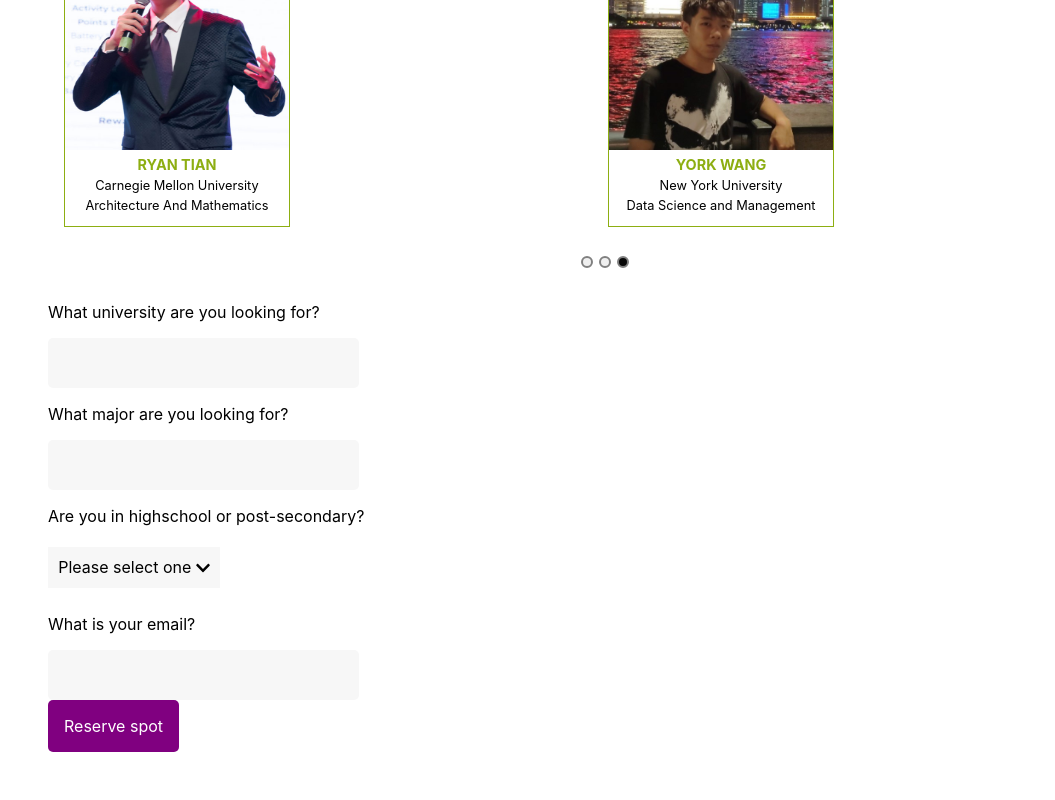
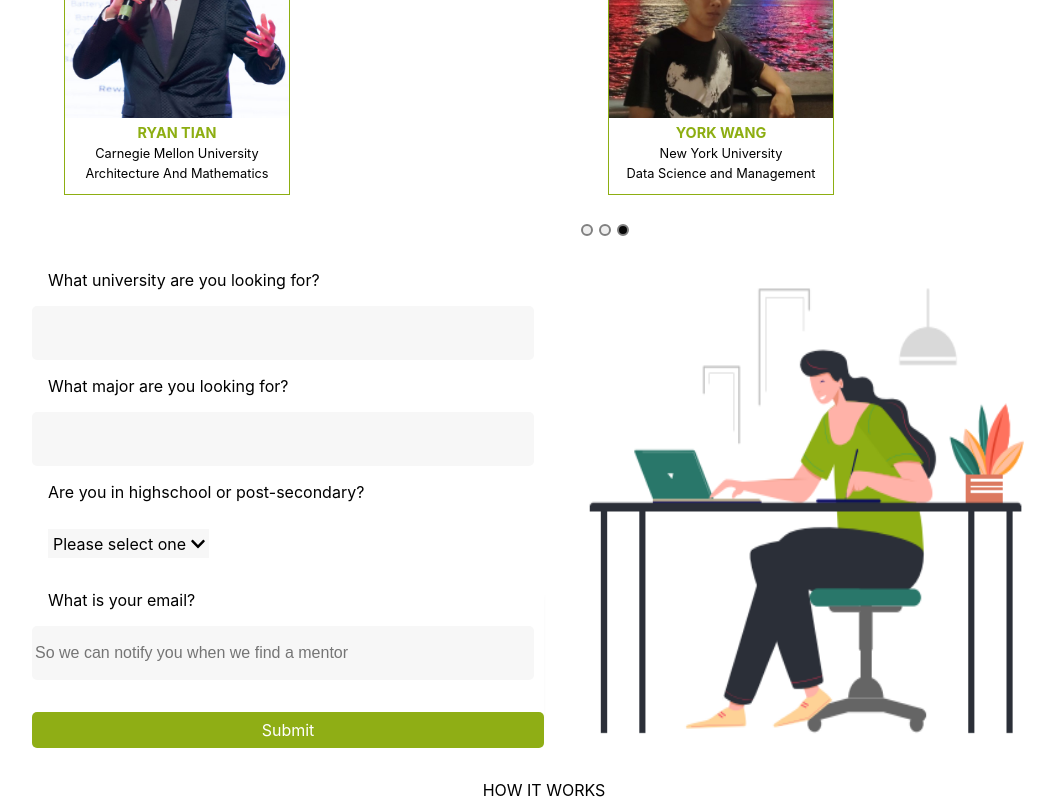
Before and after one commit to harjot-saroya/peerone, a React (Create React App) app: page / in a window 1280 px wide. Shown: the part 950-1750 px from the top of the page, without its empty margins (96-1151 px from the left). Before the commit the page ends 1702 px from the top, so only its background shows below. Built offline with nearby package versions, Linux system fonts and the light colour scheme.

Commit message:
css updates

```diff
--- a/src/App.js
+++ b/src/App.js
@@ -4,6 +4,8 @@
 import Body from './components/body/body'
 import Mentors from './components/mentors/mentors'
 import MentorForm from './components/mentorform/mentorform'
+import Tutorial from './components/tutorial/tutorial'
+
 
 function App() {
   return (
@@ -12,6 +14,7 @@
         <Body></Body>
         <Mentors></Mentors>
         <MentorForm></MentorForm>
+        <Tutorial></Tutorial>
     </div>
   );
 }
--- a/src/assets/index.js
+++ b/src/assets/index.js
@@ -7,5 +7,6 @@
 import ryan from './mentors/ryan.jpg'
 import york from './mentors/york.jpg'
 import sam from './mentors/sam.jpg'
+import chairgirl from './chairgirl.png'
 
-export {julia, kath, desmond, filo, joey, kelly, ryan, york, sam}
+export {julia, kath, desmond, filo, joey, kelly, ryan, york, sam, chairgirl}
--- a/src/components/body/body.css
+++ b/src/components/body/body.css
@@ -21,7 +21,7 @@
   margin-top: 3em;
 }
 
-.form-group {
+.form-group-body {
   margin-top: 2em;
 }
 
--- a/src/components/body/body.js
+++ b/src/components/body/body.js
@@ -29,7 +29,7 @@
                     loop
                 />
             </div>
-            <div className="form-group">
+            <div className="form-group-body">
             <input id="inputbox" placeholder="Email me when its ready" type="text" className="form-control" onChange={emailHandler}/>
             <a id="emailbutton" for="email" type="submit" href="google.ca" onSubmit={emailHandler}>Reserve spot</a>
             </div>
--- a/src/components/mentorform/mentorform.css
+++ b/src/components/mentorform/mentorform.css
@@ -3,6 +3,16 @@
   border-style: solid;
   border-color: black;
   border-width: 1px;
+}
+
+.mentorform {
+  display: flex;
+  flex-direction: row;
+}
+
+.submitcontainer {
+  margin-top: 1em;
+  margin-bottom: 2em;
 }
 
 .dropdown {
@@ -16,15 +26,22 @@
   margin: 1em;
 }
 
+.photo {
+  width: 10%;
+  margin-right: 40%;
+}
+
 .form-group {
   text-align: start;
   margin-left: 8em;
-  width: 80%;
+  margin-right: 1em;
+  width: 50%;
 }
 
 .dropdownbutton {
   background-color: #f7f7f7;
   padding: 1%;
+  margin-left: 0;
 }
 
 .ddcontainer {
@@ -46,12 +63,24 @@
   background-color: lightsteelblue;
 }
 
-#inputbox {
-  margin: 1em;
+#forminputbox {
+  margin-top: 1em;
+  margin-bottom: 1em;
+  width: 100%;
+  padding: 3px;
+  height: 3em;
+  font-size: 1em;
+  border: none;
+  border-radius: 5px;
 }
 
 #question {
   margin: 1em;
+}
+
+#pic {
+  width: 33em;
+  height: 30em;
 }
 
 #dditem {
@@ -62,7 +91,19 @@
   color: white;
 }
 
-#emailbutton {
-  margin-top: 1em;
+#submitbutton {
+  color: white;
+  border-radius: 5px;
+  padding: 8px;
+  text-align: center;
+  display: block;
+  width: 100%;
+  background-color: #8fae15;
+  margin-top: 1%;
+  margin-left: 0;
   margin-bottom: 1em;
 }
+
+#submitbutton:hover {
+  background-color: rgb(57, 227, 57);
+}
--- a/src/components/mentorform/mentorform.js
+++ b/src/components/mentorform/mentorform.js
@@ -2,7 +2,8 @@
 import { FontAwesomeIcon } from '@fortawesome/react-fontawesome'
 import { faChevronDown } from '@fortawesome/free-solid-svg-icons'
 import styles from './mentorform.css'
-import { flushSync } from "react-dom"
+import {chairgirl} from '../../assets/index.js'
+
 
 const MentorForm = () => {
     let ref = useRef()
@@ -61,15 +62,15 @@
 
     return(
         <div>
-            <div className="headertext">
+            <div className="mentorform">
                 <div className="form-group">
                     <span id="question">What university are you looking for?</span>
                     <br />
-                    <input id="inputbox" className="form-control" required="required"/>
+                    <input id="forminputbox" className="form-control" required="required"/>
                     <br />
                     <span id="question">What major are you looking for?</span>
                     <br />
-                    <input id="inputbox" className="form-control"/>
+                    <input id="forminputbox" className="form-control"/>
                     <br />
                     <span id="question">Are you in highschool or post-secondary?</span>
                     <br />
@@ -77,7 +78,6 @@
                         <a className="dropdownbutton" onClick={handleOpen}>
                                 <span ref={schoolRef} id="schoolstatus">{schoolType}  </span>
                                 <FontAwesomeIcon icon={faChevronDown}></FontAwesomeIcon>
-
                         </a>
                         {open &&(
                             <div className="dropdown">
@@ -94,10 +94,15 @@
                     <br />
                     <span id="question">What is your email?</span>
                     <br />
-                    <input id="inputbox" onSubmit={handleEmail} className="form-control"/>
+                    <input id="forminputbox" onSubmit={handleEmail} placeholder="So we can notify you when we find a mentor" className="form-control"/>
                     <br />
-                    <a id="emailbutton" for="email" type="submit" onClick={handleShow}>Reserve spot</a>
+                    <div className="submitcontainer">
+                        <a id="submitbutton" for="email" type="submit" onClick={handleShow}>Submit</a>
+                    </div>
                     {submitMsg}
+                </div>
+                <div className="photo">
+                            <img id="pic" src={chairgirl}></img>
                 </div>
             </div>
         </div>
--- /dev/null
+++ b/src/components/tutorial/tutorial.js
@@ -0,0 +1,14 @@
+import react from "react"
+
+
+const Tutorial = () => {
+    return(
+        <div className="tutorial">
+            <div className="header">
+                <span>HOW IT WORKS</span>
+            </div>
+        </div>
+    )
+}
+
+export default Tutorial
```
Also changed, not shown: src/assets/chairgirl.png (added), src/components/tutorial/tutorial.css (added).
